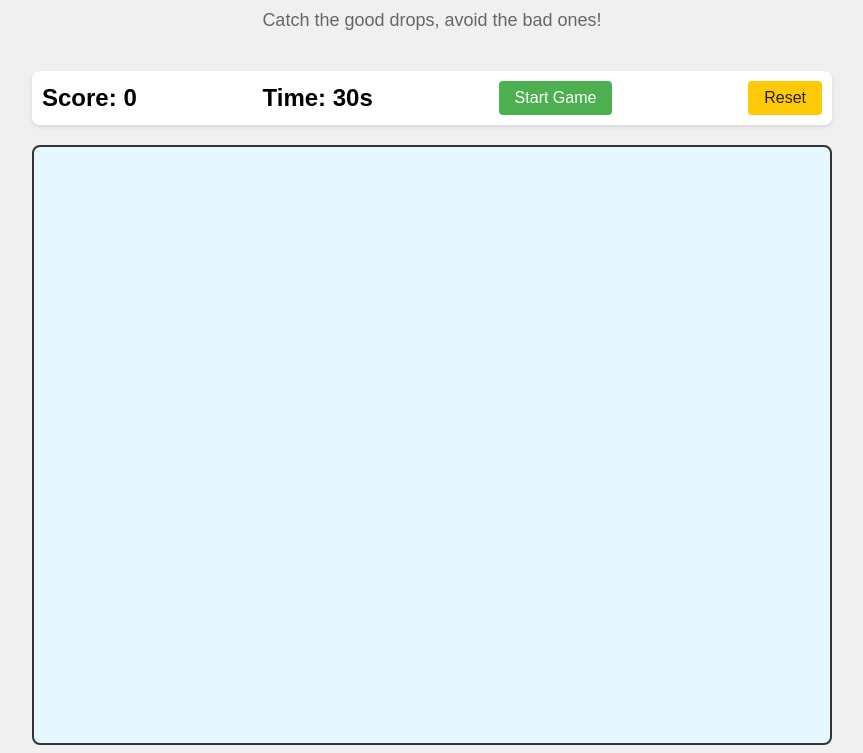
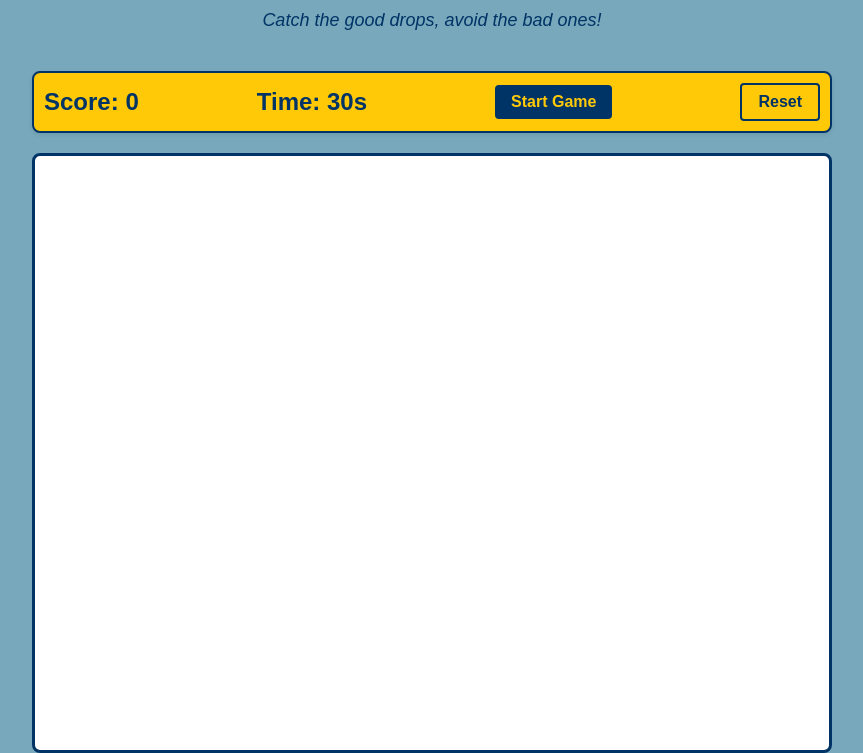
Before and after one commit to collins777/05-cw-game-water-drop-main, a plain HTML site: page index.html in a window 1280 px wide. Shown: the part 70-823 px from the top of the page, without its empty margins (208-1071 px from the left). Drawn offline with nearby package versions, Linux system fonts and the light colour scheme.

Commit message:
Update styles for Water Drop game with new color scheme and improved button designs

```diff
--- a/styles.css
+++ b/styles.css
@@ -29,7 +29,7 @@ body {
   justify-content: center;
   align-items: center;
   min-height: 100vh;
-  background-color: #f0f0f0;
+  background-color: #77a8bb; /* light blue */
   font-family: Arial, sans-serif;
 }
 
@@ -46,22 +46,25 @@ body {
   align-items: center;
   width: 800px;
   padding: 10px;
-  background-color: #fff;
+  background-color: #ffc907; /* yellow */
   border-radius: 8px;
-  box-shadow: 0 2px 4px rgba(0, 0, 0, 0.1);
+  box-shadow: 0 2px 4px rgba(0, 0, 0, 0.08);
+  border: 2px solid #003366; /* deep blue border */
 }
 
-.timer {
+.timer,
+.score {
   flex: 0 1 auto;
   font-size: 24px;
   font-weight: bold;
+  color: #003366; /* deep blue text */
 }
 
 #game-container {
   width: 800px;
   height: 600px;
-  background-color: #e6f7ff;
-  border: 2px solid #333;
+  background-color: #fff;
+  border: 3px solid #003366;
   border-radius: 8px;
   position: relative;
   overflow: hidden;
@@ -69,44 +72,43 @@ body {
 
 #start-btn {
   padding: 8px 16px;
-  background-color: #4caf50;
-  color: white;
+  background-color: #003366;
+  color: #ffc907;
   border: none;
   border-radius: 4px;
   cursor: pointer;
   font-size: 16px;
+  margin-left: 10px;
+  font-weight: bold;
+  transition: background 0.2s;
 }
 
 #start-btn:hover {
-  background-color: #45a049;
+  background-color: #00509e;
 }
 
 #reset-btn {
   padding: 8px 16px;
   background-color: #ffc907;
-  color: #222;
-  border: none;
+  color: #003366;
+  border: 2px solid #003366;
   border-radius: 4px;
   cursor: pointer;
   font-size: 16px;
   margin-left: 10px;
+  font-weight: bold;
+  transition: background 0.2s;
 }
 
 #reset-btn:hover {
-  background-color: #ffd84d;
-}
-
-.score {
-  flex: 0 1 auto; /* Don't grow, can shrink, auto basis */
-  font-size: 24px;
-  font-weight: bold;
+  background-color: #ffe97a;
 }
 
 .water-drop {
   position: absolute;
   width: 60px; /* increased from 40px */
   height: 60px; /* increased from 40px */
-  background-color: #0099ff;
+  background-color: #2e9df7;
   border-radius: 50%;
   animation: dropFall linear forwards;
   transform-origin: center;
@@ -114,6 +116,8 @@ body {
   padding: 15px; /* Add padding for larger click area */
   margin: -15px; /* Offset padding to maintain visual size */
   transition: transform 0.1s ease; /* Smooth hover effect */
+  border: 2px solid #003366;
+  box-shadow: 0 2px 8px rgba(0, 0, 0, 0.08);
 }
 
 .water-drop:hover {
@@ -121,22 +125,26 @@ body {
 }
 
 .bad-drop {
-  background-color: #4fcb53; /* Green for bad drops */
+  background-color: #77a8bb; /* light blue for bad drops */
+  border: 2px solid #ffc907;
 }
 
 .game-title {
-  color: #131313;
+  color: #003366;
   font-size: 48px;
   margin-top: 0;
   margin-bottom: 5px; /* reduced from 20px */
   text-align: center;
+  letter-spacing: 2px;
+  font-weight: bold;
 }
 
 .game-tagline {
-  color: #666;
+  color: #003366;
   font-size: 18px;
   margin-bottom: 20px;
   text-align: center;
+  font-style: italic;
 }
 
 @keyframes dropFall {
```
